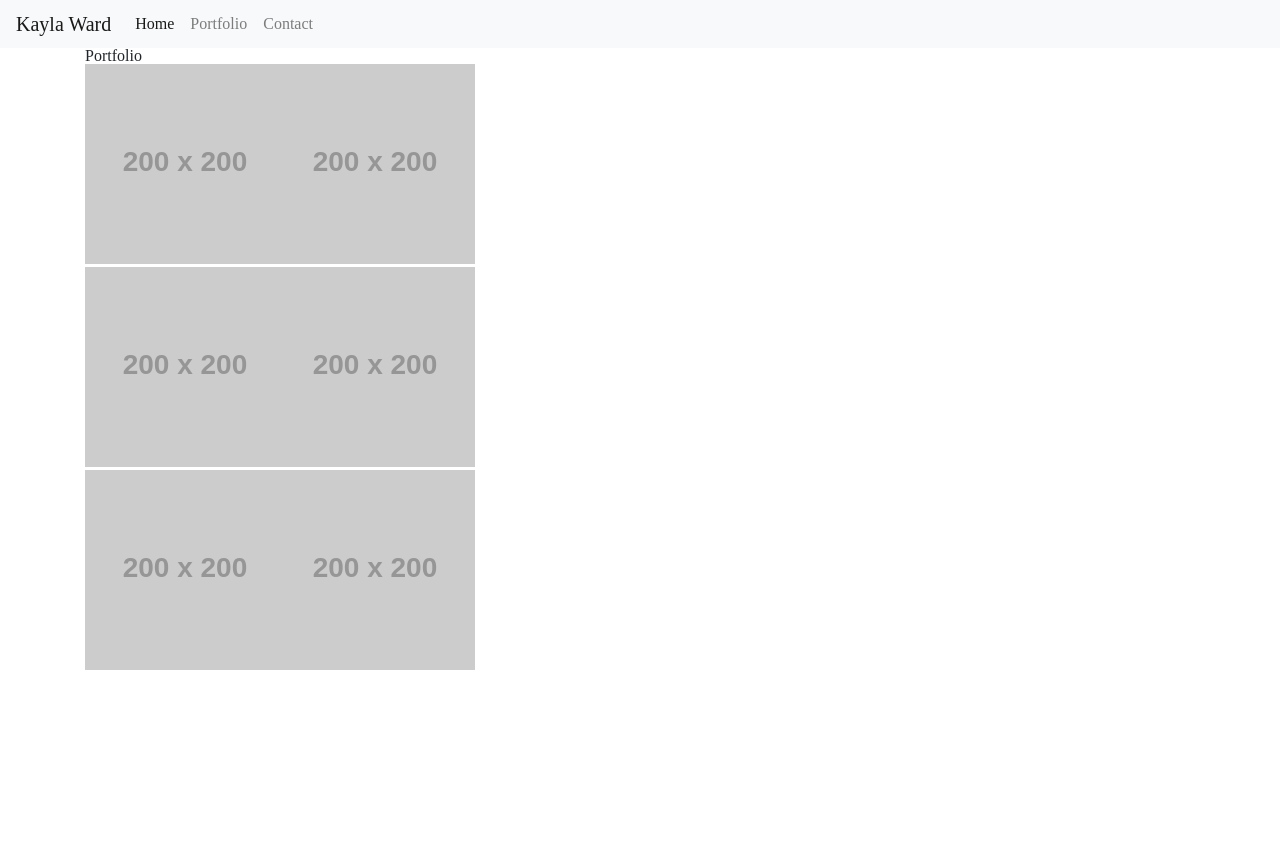
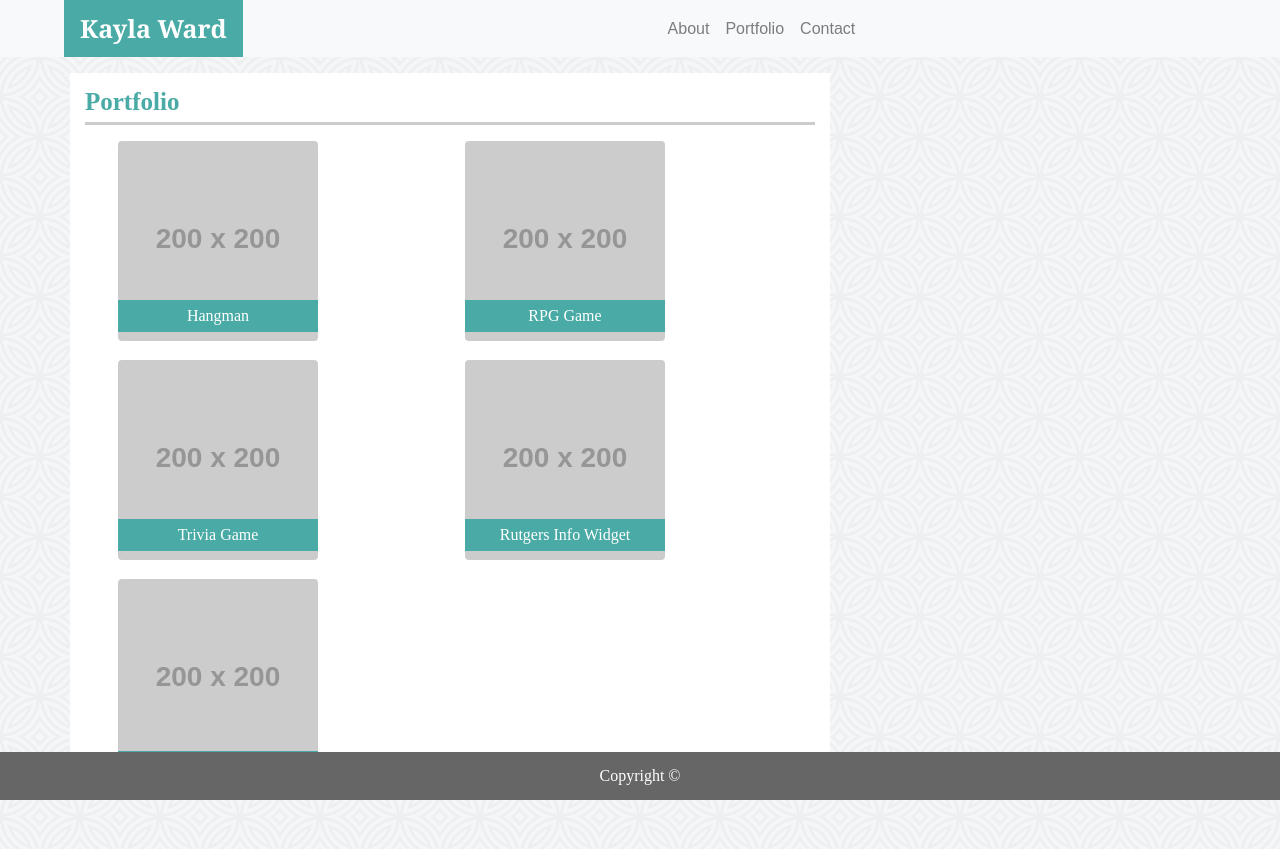
Before and after one commit to Kaylaw0127/bootstraphw, a plain HTML site: page portfolio.html in a window 1280 px wide. Before the commit the page ends 800 px from the top, so only its background shows below. Drawn offline with nearby package versions, Linux system fonts and the light colour scheme; placeholder pictures from the web are drawn by us.

Commit message:
added style margin and padding

```diff
--- /dev/null
+++ b/assets/css/style.css
@@ -0,0 +1,61 @@
+/* navigation bar */
+.navbar-brand {
+    background-color: #4aaaa5;
+    font-family: Georgia, 'Times New Roman', Times, serif;
+    font-size: 25px;
+}
+
+.nav-item {
+    font-size: 16px;
+    font-family: Arial, Helvetica, sans-serif;
+}
+
+.nav-item:hover {
+    font-size: 20px;
+}
+.header {
+    color: #4aaaa5;
+    font-size: 25px;
+    border-bottom: solid;
+    border-color: #cccccc;
+}
+
+/* about me section */
+.picture {
+    float: left;
+}
+.paragraph {
+    line-height: 2;
+}
+body, html {
+    height: 100%;
+  }
+.bg {
+    background-image: url(../images/contemporary_china.png);
+    height: 100%;
+    background-position: center;
+    background-repeat: x y;
+  }
+
+  /* portfolio */
+  .thumbnail {
+    position: relative;
+}
+.caption {
+    position: absolute;
+    top: 80%;
+    background-color: #4aaaa5;
+    width: 200px;
+}
+
+/* contact */
+.btn {
+    background-color: #4aaaa5 !important;
+    border-color: #4aaaa5 !important;
+}
+
+/* footer */
+  .footer-copyright {
+      background-color: #666666;
+      color: #ffffff !important;
+  }
--- a/portfolio.html
+++ b/portfolio.html
@@ -1,26 +1,32 @@
 <!doctype html>
 <html lang="en">
+
 <head>
   <meta charset="utf-8">
   <meta name="viewport" content="width=device-width, initial-scale=1, shrink-to-fit=no">
-    <link rel="stylesheet" href="https://stackpath.bootstrapcdn.com/bootstrap/4.4.1/css/bootstrap.min.css" integrity="sha384-Vkoo8x4CGsO3+Hhxv8T/Q5PaXtkKtu6ug5TOeNV6gBiFeWPGFN9MuhOf23Q9Ifjh" crossorigin="anonymous">
+  <link rel="stylesheet" href="https://stackpath.bootstrapcdn.com/bootstrap/4.4.1/css/bootstrap.min.css"
+    integrity="sha384-Vkoo8x4CGsO3+Hhxv8T/Q5PaXtkKtu6ug5TOeNV6gBiFeWPGFN9MuhOf23Q9Ifjh" crossorigin="anonymous">
   <link rel="stylesheet" type="text/css" href="assets/css/reset.css">
-    <!-- <link rel="stylesheet" type="text/css" href="assets/css/style.css"> -->
-    <title>Kayla's Bio | About</title>
+  <link rel="stylesheet" type="text/css" href="assets/css/style.css">
+  <title>Kayla's Bio | Portfolio</title>
 </head>
+
 <body>
-    <nav class="navbar navbar-expand-lg navbar-light bg-light">
-        <a class="navbar-brand" href="#">Kayla Ward</a>
-        <button class="navbar-toggler" type="button" data-toggle="collapse" data-target="#navbarSupportedContent" aria-controls="navbarSupportedContent" aria-expanded="false" aria-label="Toggle navigation">
+  <!--navigation bar-->
+  <nav class="navbar navbar-expand-lg navbar-light bg-light pt-0 pb-0">
+    <a class="navbar-brand text-white font-weight-bold p-3 ml-5" href="#">Kayla Ward</a>
+    <button class="navbar-toggler" type="button" data-toggle="collapse" data-target="#navbarTogglerDemo02"
+      aria-controls="navbarTogglerDemo02" aria-expanded="false" aria-label="Toggle navigation">
       <span class="navbar-toggler-icon"></span>
     </button>
-        <div class="collapse navbar-collapse" id="navbarSupportedContent">
-          <ul class="navbar-nav mr-auto">
-            <li class="nav-item active">
-              <a class="nav-link" href="index.html">Home</a>
+
+    <div class="collapse navbar-collapse" id="navbarTogglerDemo02">
+      <ul class="navbar-nav mr-auto ml-auto">
+        <li class="nav-item">
+          <a class="nav-link" href="index.html">About</a>
         </li>
         <li class="nav-item">
-              <a class="nav-link" href="portfolio.html">Portfolio<span class="sr-only">(current)</span></a>
+          <a class="nav-link" href="portfolio.html">Portfolio</a>
         </li>
         <li class="nav-item">
           <a class="nav-link" href="contact.html">Contact</a>
@@ -28,48 +34,75 @@
       </ul>
     </div>
   </nav>
+
+  <!--portfolio-->
+  <div class="bg">
     <div class="container">
       <div class="row">
-             <div class="col-lg-6 col-md-6 col-sm-6">
-                 <h1>Portfolio</h1>
+        <div class="col-sm-8 bg-white mt-3 pt-3">
+          <h1 class="header pb-2 font-weight-bold">Portfolio</h1>
         </div>
       </div>
+
       <div class="row">
-             <div class="col-lg-2 col-md-2 col-xs-2 thumb">
+        <div class="col-4 pl-5 pt-3 pr-0 bg-white">
           <a class="thumbnail" href="#">
-                    <img class="img-responsive" src="http://placehold.it/200x200" alt="">
+            <img class="img-fluid rounded" src="http://placehold.it/200x200" alt="" class="img-responsive">
           </a>
-            </div>
-            <div class="col-lg-2 col-md-2 col-xs-2 thumb">
-                <a class="thumbnail" href="#">
-                    <img class="img-responsive" src="http://placehold.it/200x200" alt="">
-                </a>
+          <div class="caption text-white text-center py-2">
+            <p>Hangman</p>
           </div>
         </div>
-         <div class="row">
-            <div class="col-lg-2 col-md-2 col-xs-2 thumb">
+        <div class="col-4 pt-3 bg-white">
           <a class="thumbnail" href="#">
-                   <img class="img-responsive" src="http://placehold.it/200x200" alt="">
+            <img class="img-fluid rounded" src="http://placehold.it/200x200" alt="" class="img-responsive">
           </a>
-           </div>
-           <div class="col-lg-2 col-md-2 col-xs-2 thumb">
-               <a class="thumbnail" href="#">
-                   <img class="img-responsive" src="http://placehold.it/200x200" alt="">
-               </a>
+          <div class="caption text-white text-center py-2">
+            <p>RPG Game</p>
           </div>
         </div>
+      </div>
+
       <div class="row">
-            <div class="col-lg-2 col-md-2 col-xs-2 thumb">
+        <div class="col-4 pl-5 pt-3 pr-0 bg-white">
           <a class="thumbnail" href="#">
-                   <img class="img-responsive" src="http://placehold.it/200x200" alt="">
+            <img class="img-fluid rounded" src="http://placehold.it/200x200" alt="" class="img-responsive">
           </a>
+          <div class="caption text-white text-center py-2">
+            <p>Trivia Game</p>
           </div>
-           <div class="col-lg-2 col-md-2 col-xs-2 thumb">
+        </div>
+        <div class="col-4 pt-3 bg-white">
           <a class="thumbnail" href="#">
-                   <img class="img-responsive" src="http://placehold.it/200x200" alt="">
+            <img class="img-fluid rounded" src="http://placehold.it/200x200" alt="" class="img-responsive">
           </a>
+          <div class="caption text-white text-center py-2">
+            <p>Rutgers Info Widget</p>
+          </div>
+        </div>
+      </div>
+
+      <div class="row">
+        <div class="col-4 pl-5 pb-3 pt-3 pr-0 mb-5 bg-white">
+          <a class="thumbnail" href="#">
+            <img class="img-fluid rounded" src="http://placehold.it/200x200" alt="" class="img-responsive">
+          </a>
+          <div class="caption text-white text-center py-2">
+            <p>Rock Paper Scissors</p>
+          </div>
+        </div>
+        <div class="col-4 pt-3 pb-3 mb-5 bg-white">
+        </div>
+      </div>
+
+      <!--footer-->
+      <div class="container">
+        <div class="row">
+          <div class="col-sm-12">
+            <div class="footer-copyright text-center py-3 fixed-bottom">Copyright ©
             </div>
           </div>
         </div>
 </body>
+
 </html>
```
Also changed, not shown: contact.html (+33 -20 lines), index.html (+28 -20 lines). Lines whose indentation alone changed are shown as unchanged.
